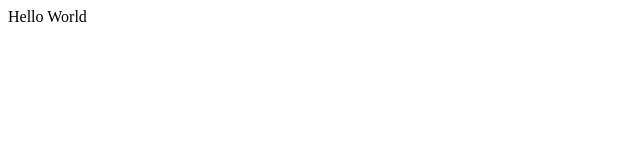
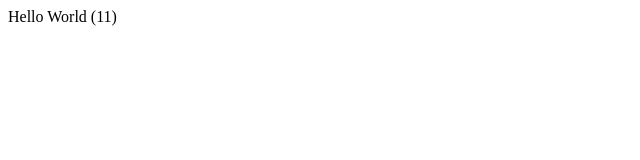
Before and after one commit to Dejan1990/Laracast-Vue, a plain HTML site: page index.html in a window 1280 px wide. Shown: the full height of the page, 0-640 px from the left. Drawn offline with nearby package versions, Linux system fonts and the light colour scheme.

Commit message:
length of the message

```diff
--- a/index.html
+++ b/index.html
@@ -8,7 +8,7 @@
 </head>
 <body>
     <div id="app">
-        {{ greeting }}
+        {{ greeting }} ({{ greeting.length }})
     </div>
 
     <script>
```
